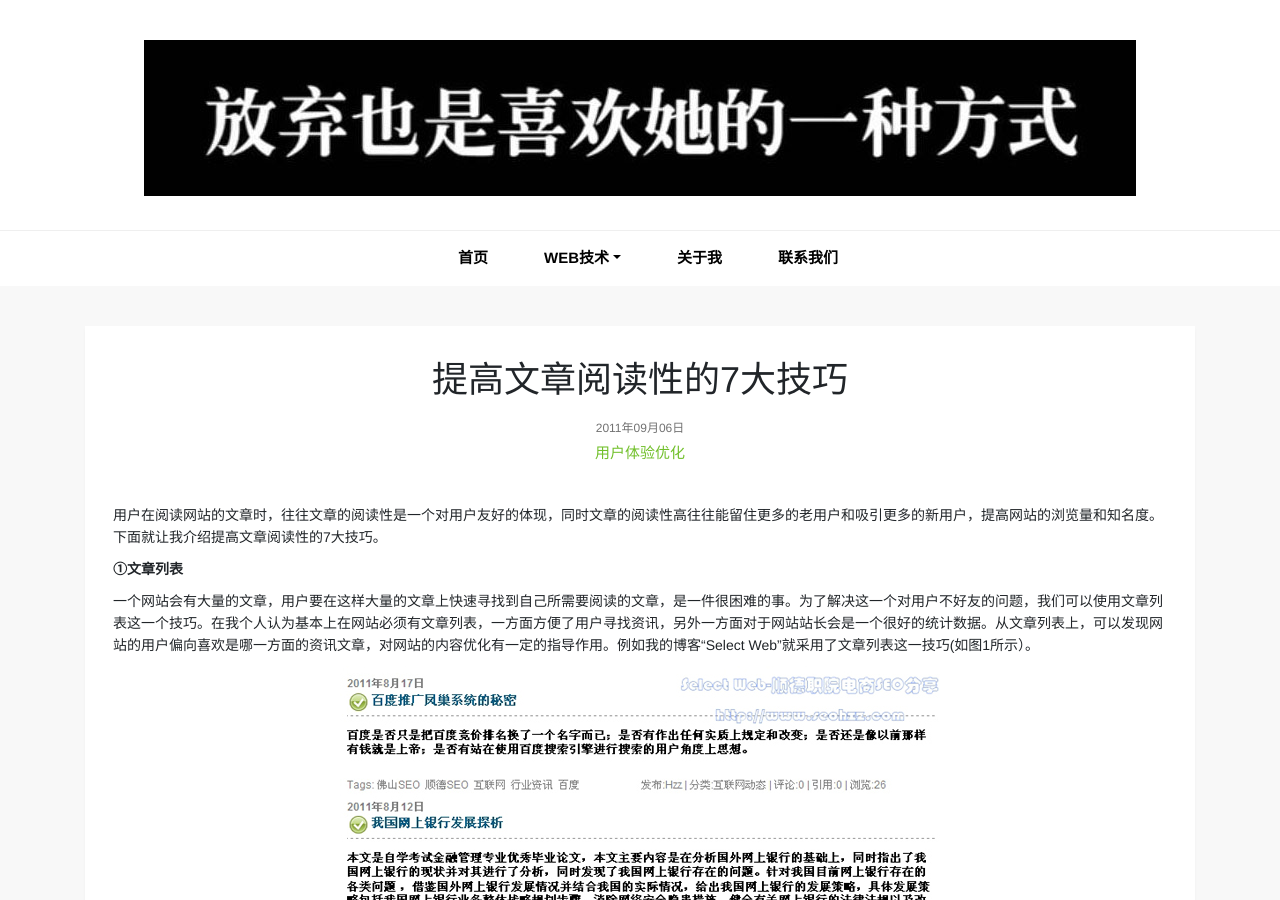
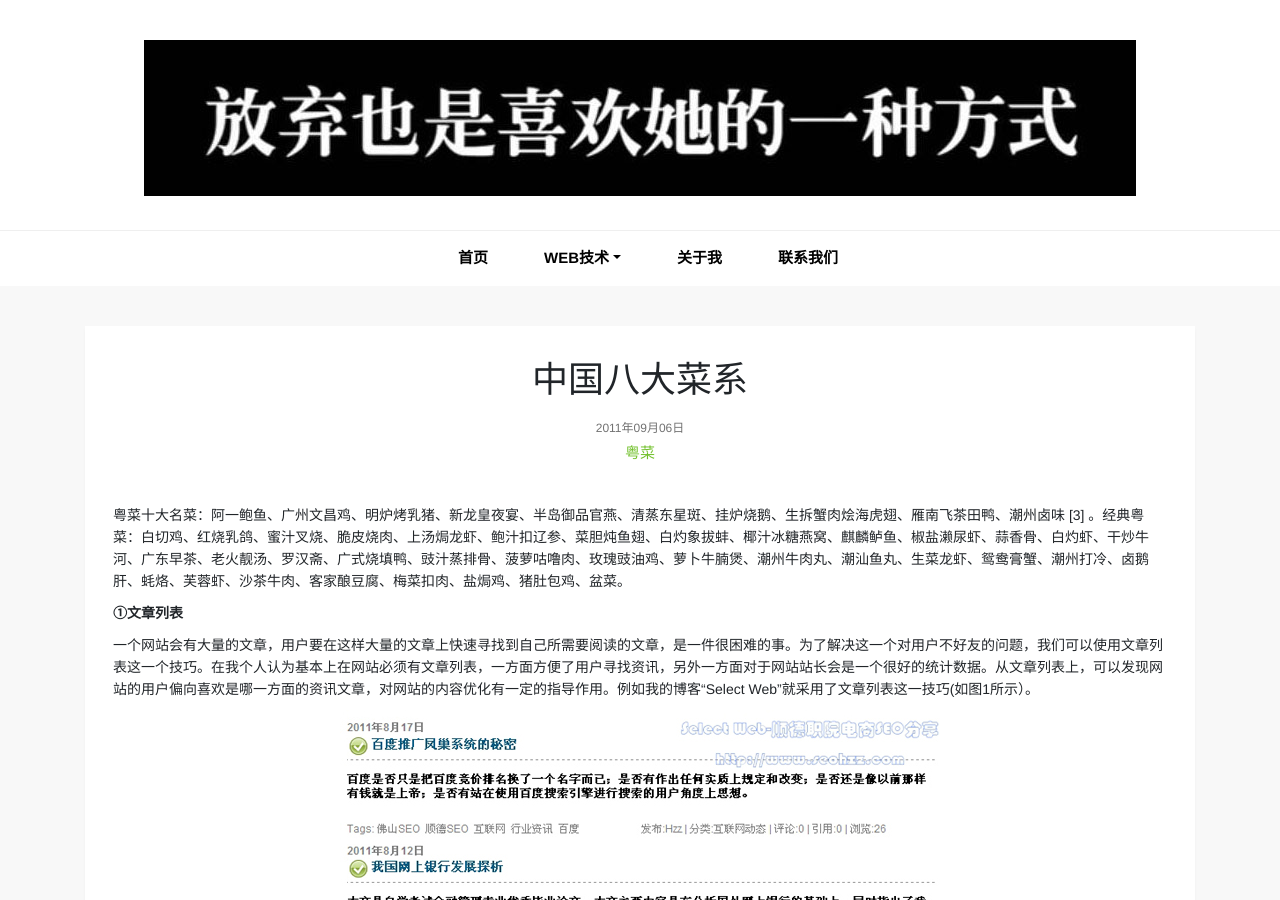
Before and after one commit to a2e4117/a2e4117.github.io, a Jekyll site: the page built from ueo/_posts/2011-09-06-web-read-skill.html, in a window 1280 px wide and 900 px high. Built offline with Jekyll 4.4.1, drawn with Linux system fonts in a browser that asks for light colours.

Commit message:
Update 2011-09-06-web-read-skill.html

```diff
--- a/ueo/_posts/2011-09-06-web-read-skill.html
+++ b/ueo/_posts/2011-09-06-web-read-skill.html
@@ -3,11 +3,11 @@ layout: article
 permalink: /ueo/web-read-skill.html
 type-en: ueo
 image: web-read-skill
-title: 提高文章阅读性的7大技巧
-keywords: 用户体验优化
-description: 文章的阅读性是一个对用户友好的体现，熟练运用提高文章阅读性的7大技巧可以留住更多的老用户和吸引更多的新用户，同时也能提高网站浏览量和知名度。
+title: 中国八大菜系
+keywords: 粤菜
+description: 粤菜即广东菜，是中国传统四大菜系、八大菜系之一，发源于岭南。
 ---
-<p>用户在阅读网站的文章时，往往文章的阅读性是一个对用户友好的体现，同时文章的阅读性高往往能留住更多的老用户和吸引更多的新用户，提高网站的浏览量和知名度。下面就让我介绍提高文章阅读性的7大技巧。</p>
+<p>粤菜十大名菜：阿一鲍鱼、广州文昌鸡、明炉烤乳猪、新龙皇夜宴、半岛御品官燕、清蒸东星斑、挂炉烧鹅、生拆蟹肉烩海虎翅、雁南飞茶田鸭、潮州卤味 [3]  。经典粤菜：白切鸡、红烧乳鸽、蜜汁叉烧、脆皮烧肉、上汤焗龙虾、鲍汁扣辽参、菜胆炖鱼翅、白灼象拔蚌、椰汁冰糖燕窝、麒麟鲈鱼、椒盐濑尿虾、蒜香骨、白灼虾、干炒牛河、广东早茶、老火靓汤、罗汉斋、广式烧填鸭、豉汁蒸排骨、菠萝咕噜肉、玫瑰豉油鸡、萝卜牛腩煲、潮州牛肉丸、潮汕鱼丸、生菜龙虾、鸳鸯膏蟹、潮州打冷、卤鹅肝、蚝烙、芙蓉虾、沙茶牛肉、客家酿豆腐、梅菜扣肉、盐焗鸡、猪肚包鸡、盆菜。</p>
 <p><b>①文章列表</b></p>
 <p>一个网站会有大量的文章，用户要在这样大量的文章上快速寻找到自己所需要阅读的文章，是一件很困难的事。为了解决这一个对用户不好友的问题，我们可以使用文章列表这一个技巧。在我个人认为基本上在网站必须有文章列表，一方面方便了用户寻找资讯，另外一方面对于网站站长会是一个很好的统计数据。从文章列表上，可以发现网站的用户偏向喜欢是哪一方面的资讯文章，对网站的内容优化有一定的指导作用。例如我的博客&ldquo;Select Web&rdquo;就采用了文章列表这一技巧(如图1所示）。</p>
 <p align="center"><img class="img-fluid" alt="Select Web文章列表" src="{{ site.url }}/images/ueo/web-read-skill-1.jpg"></p>
```
